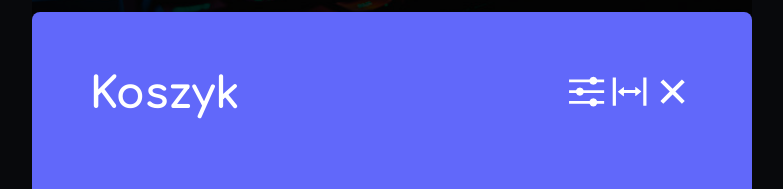
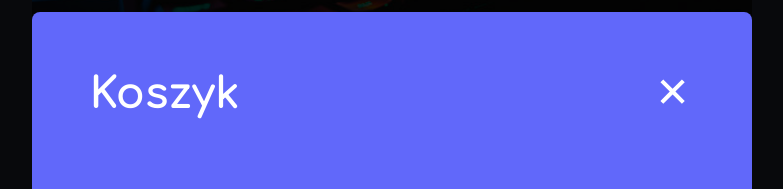
Before and after one commit to stachujone5/custom-pc-builder, a React (Create React App) app: page / in a window 1280 px wide. Both pictures are taken after a click on the button "Otwórz koszyk". Shown: the part 260-449 px from the top of the page, without its empty margins (248-1031 px from the left). Built offline with nearby package versions, Linux system fonts and the light colour scheme.

Commit message:
Fixed item deleting bug

```diff
--- a/src/components/modal_body/ModalBody.tsx
+++ b/src/components/modal_body/ModalBody.tsx
@@ -9,15 +9,16 @@ interface ModalBodyProps {
 }
 
 export const ModalBody = ({ view, setIsError }: ModalBodyProps) => {
-	const { cart, setCart, setTemporary } = useContext(CartContext)
+	const { cart, setCart, setTemporary, temporary } = useContext(CartContext)
 
 	const handleItemRemove = (id: string) => {
 		const newCart = cart.filter(item => item.id !== id)
+		const newTempCart = temporary.filter(item => item.id !== id)
 
 		localStorage.setItem('cart', JSON.stringify(newCart))
 
 		setCart(newCart)
-		setTemporary(newCart)
+		setTemporary(newTempCart)
 	}
 
 	if (view === 'table') {
--- a/src/components/modal_header/ModalHeader.tsx
+++ b/src/components/modal_header/ModalHeader.tsx
@@ -1,6 +1,8 @@
 import classes from './ModalHeader.module.scss'
 import { AiOutlineColumnHeight, AiOutlineColumnWidth } from 'react-icons/ai'
 import { IoCloseSharp, IoOptionsSharp } from 'react-icons/io5'
+import { useContext } from 'react'
+import { CartContext } from '../../contexts/CartContext'
 
 interface ModalHeaderProps {
 	closeCart: () => void
@@ -10,6 +12,8 @@ interface ModalHeaderProps {
 }
 
 export const ModalHeader = ({ setView, closeCart, view, setIsOptionsOpen }: ModalHeaderProps) => {
+	const { cart } = useContext(CartContext)
+
 	const handleTable = () => {
 		setView('table')
 	}
@@ -24,11 +28,16 @@ export const ModalHeader = ({ setView, closeCart, view, setIsOptionsOpen }: Moda
 		<div className={classes['modal-header']}>
 			<h2 className={classes.title}>Koszyk</h2>
 			<div>
+				{cart.length ? (
+					<>
 						<button className={classes.btn} aria-label='Pokaż opcje' onClick={handleOpenOptions}>
 							<IoOptionsSharp />
 						</button>
 						{view === 'column' ? (
-					<button className={`${classes.btn} ${classes.view}`} aria-label='Widok tabelaryczny' onClick={handleTable}>
+							<button
+								className={`${classes.btn} ${classes.view}`}
+								aria-label='Widok tabelaryczny'
+								onClick={handleTable}>
 								<AiOutlineColumnWidth />
 							</button>
 						) : (
@@ -36,6 +45,9 @@ export const ModalHeader = ({ setView, closeCart, view, setIsOptionsOpen }: Moda
 								<AiOutlineColumnHeight />
 							</button>
 						)}
+					</>
+				) : null}
+
 				<button className={classes.btn} aria-label='Zamknij koszyk' onClick={closeCart}>
 					<IoCloseSharp />
 				</button>
```
Lines whose indentation alone changed are shown as unchanged.
